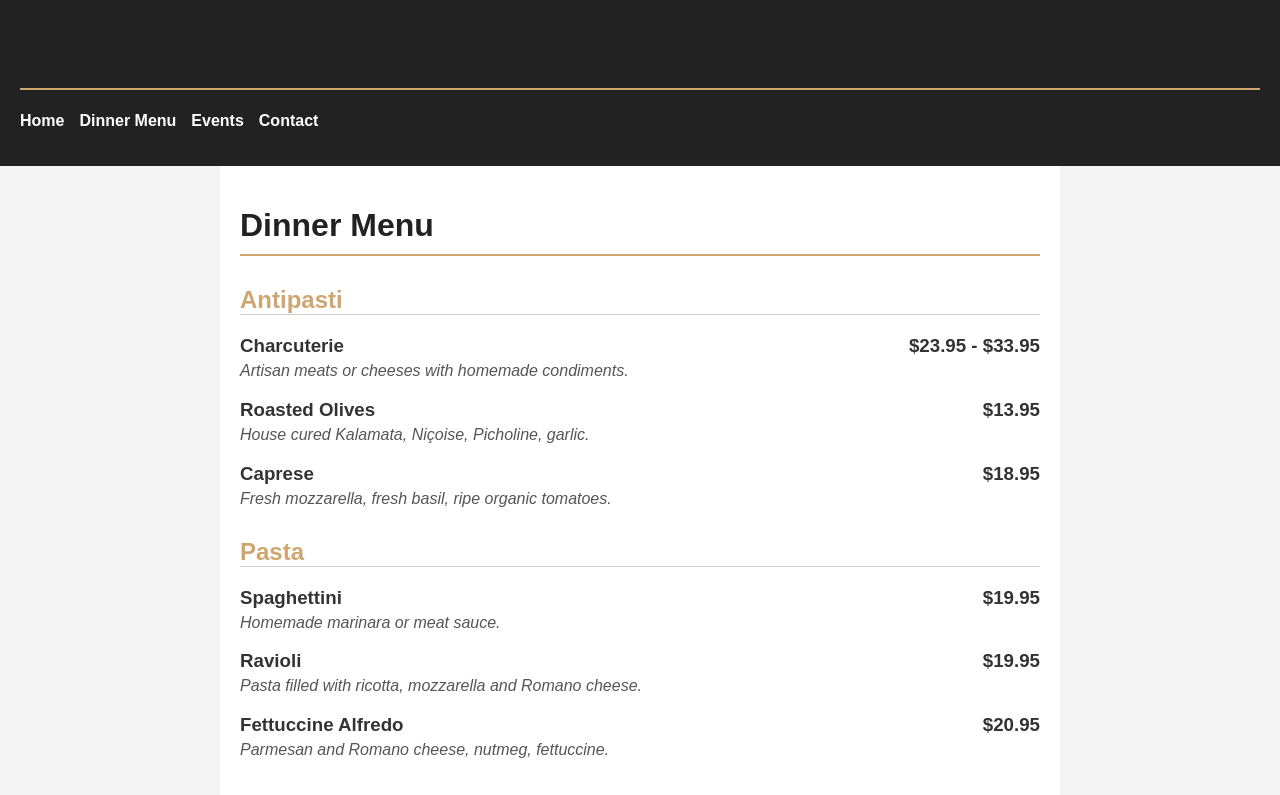
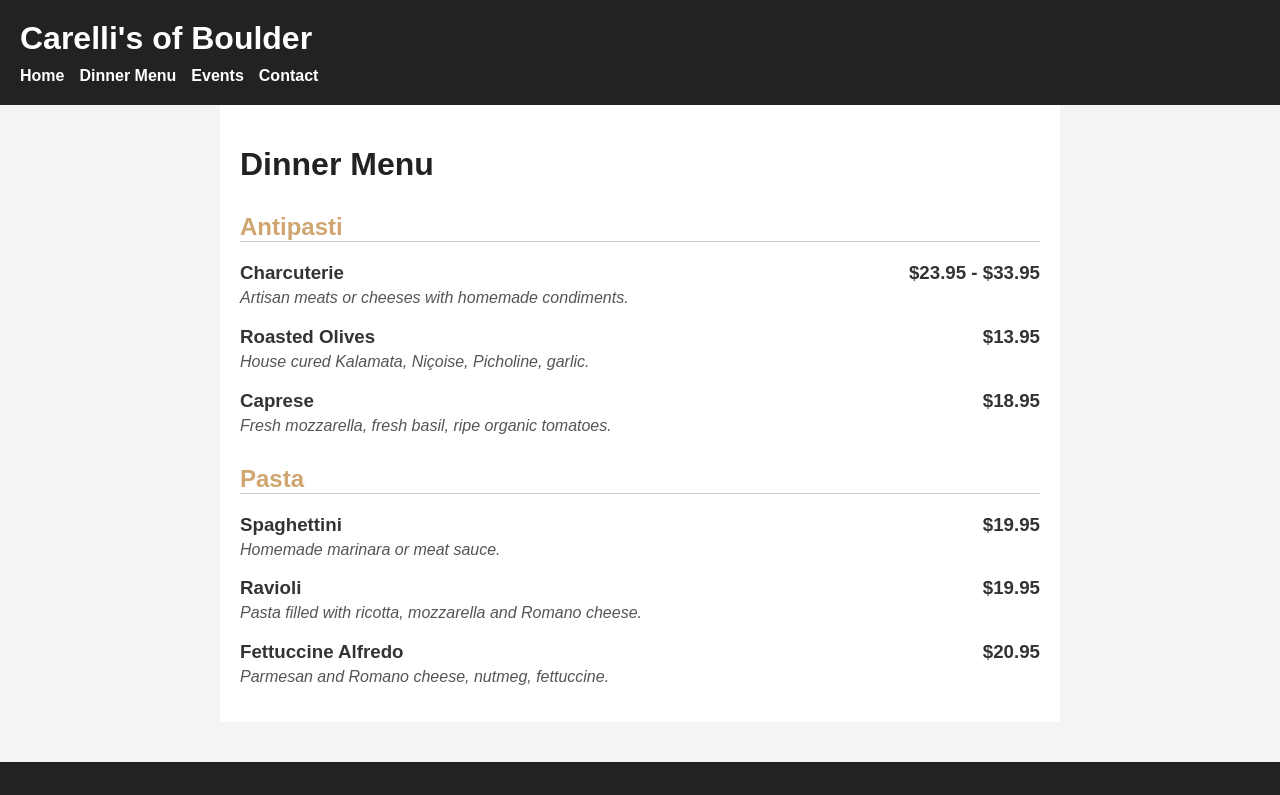
Before and after one commit to JRhooooo/carellis-redesign, a plain HTML site: page dinner.html in a window 1280 px wide. Shown: the top 795 px of the page. Drawn offline with Linux system fonts and the light colour scheme.

Commit message:
Refactor header and navigation styles in dinner.html
Updated header and navigation styles for improved accessibility and consistency.

```diff
--- a/dinner.html
+++ b/dinner.html
@@ -6,18 +6,30 @@
     <title>Dinner Menu - Carelli's of Boulder</title>
     <style>
         body { font-family: Arial, sans-serif; margin: 0; background-color: #f4f4f4; color: #333; }
+
         .skip-link { position: absolute; top: -40px; left: 0; background: #000; color: #fff; padding: 8px; z-index: 100; }
         .skip-link:focus { top: 0; }
-        header { background-color: #222; color: #fff; padding: 20px; }
-        nav ul { list-style: none; padding: 0; display: flex; gap: 15px; }
-        nav a { color: #fff; text-decoration: none; font-weight: bold; }
+
+        /* Header styling - explicitly making text white */
+        header { background-color: #222; color: #ffffff; padding: 20px; }
+        header h1 { color: #ffffff; margin-top: 0; margin-bottom: 10px; }
+
+        /* Navigation */
+        nav ul { list-style: none; padding: 0; display: flex; gap: 15px; margin: 0; }
+        nav a { color: #ffffff; text-decoration: none; font-weight: bold; }
         nav a:focus { outline: 3px solid #cfa670; }
+
+        /* Main Content */
         main { padding: 20px; max-width: 800px; margin: auto; background: #fff; }
-        h1 { color: #222; border-bottom: 2px solid #cfa670; padding-bottom: 10px; }
+
+        /* Typography */
+        h1 { color: #222; }
         h2 { color: #cfa670; margin-top: 30px; border-bottom: 1px solid #ccc; }
         h3 { color: #333; margin-bottom: 5px; }
+
         .dish-desc { margin-top: 0; color: #555; font-style: italic; }
         .price { float: right; font-weight: bold; }
+
         footer { background-color: #222; color: #fff; text-align: center; padding: 20px; margin-top: 40px; }
     </style>
 </head>
```
